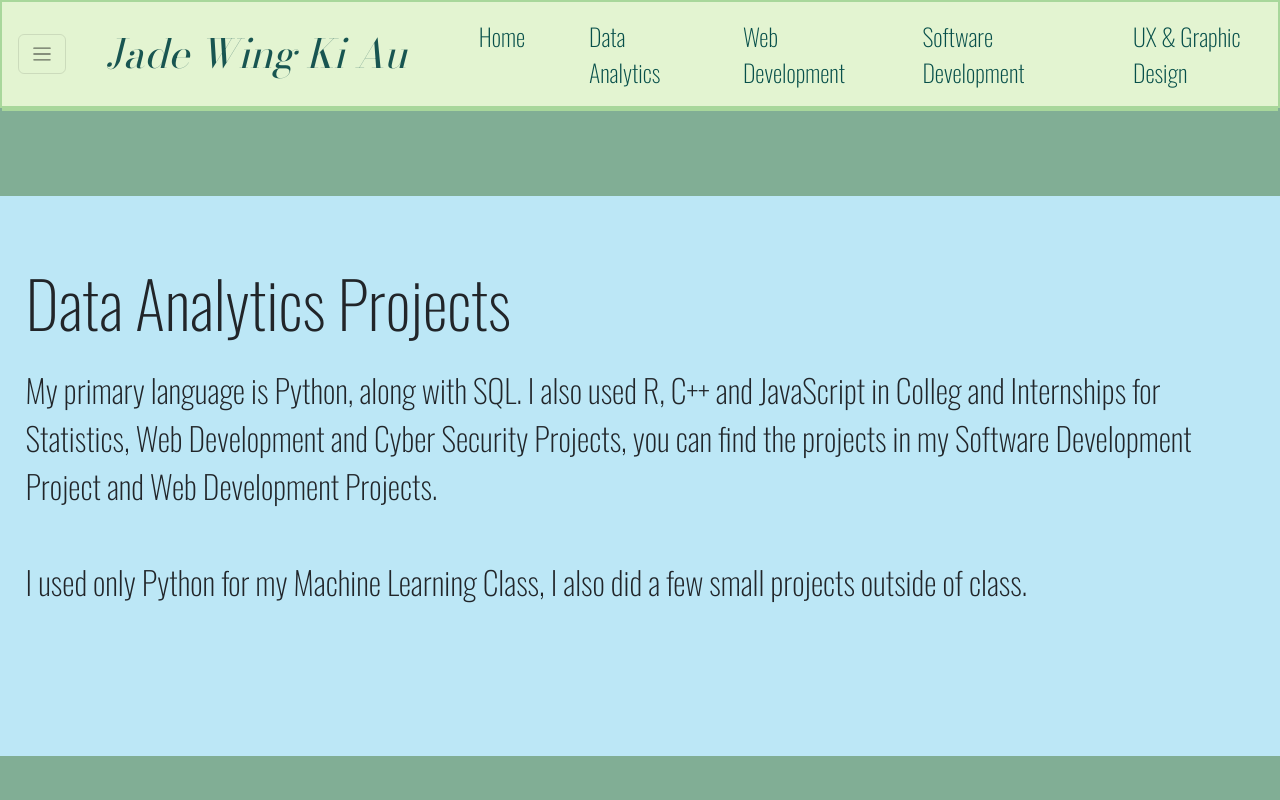
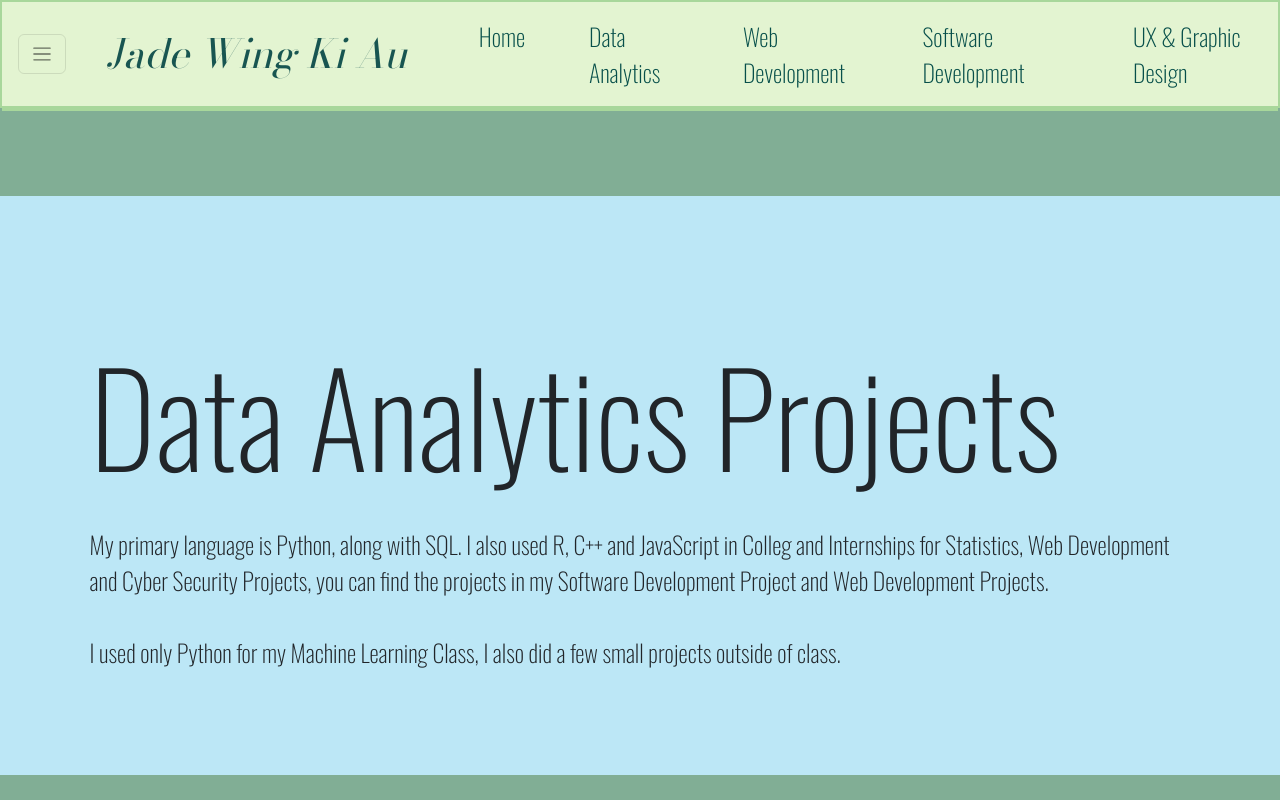
Before and after one commit to JadeWKA/JadeWKA.github.io, a plain HTML site: page data/data.html in a window 1280 px wide. Shown: the top 800 px of the page. Drawn offline with nearby package versions, Linux system fonts and the light colour scheme.

Commit message:
Add files via upload

```diff
--- a/data/data.html
+++ b/data/data.html
@@ -3,7 +3,7 @@
     <head>
         <meta charset="utf-8">
         <!-- <meta http-equiv="X-UA-Compatible" content="IE=edge"> -->
-        <title>My Other Projects</title>
+        <title>Data Analytics</title>
         <!-- <meta name="description" content=""> -->
         <meta name="viewport" content="width=device-width, initial-scale=1">
         <link href="https://cdn.jsdelivr.net/npm/bootstrap@5.2.0-beta1/dist/css/bootstrap.min.css" rel="stylesheet" integrity="sha384-0evHe/X+R7YkIZDRvuzKMRqM+OrBnVFBL6DOitfPri4tjfHxaWutUpFmBp4vmVor" crossorigin="anonymous">
--- a/data/style.css
+++ b/data/style.css
@@ -101,20 +101,20 @@ margin-left: 40px;
   font-family: 'Oswald', sans-serif;
 	background-color: #bce7f6 !important;
   width: 100vw;
-  height: 70vh;
+  height: min-content;
   margin: auto;
-  padding:2%;
+  padding:7%;
   margin-top: 5.5rem;
   margin-bottom: 5.5rem;
 }
 
 #c1_title{
   margin-top: 2rem;
-  font-size: 4rem;
+  font-size: 10vw;
 }
 
 #c1_body{
-  font-size: 2rem;
+  font-size:3vh;
 }
 
 .project_container{
```
